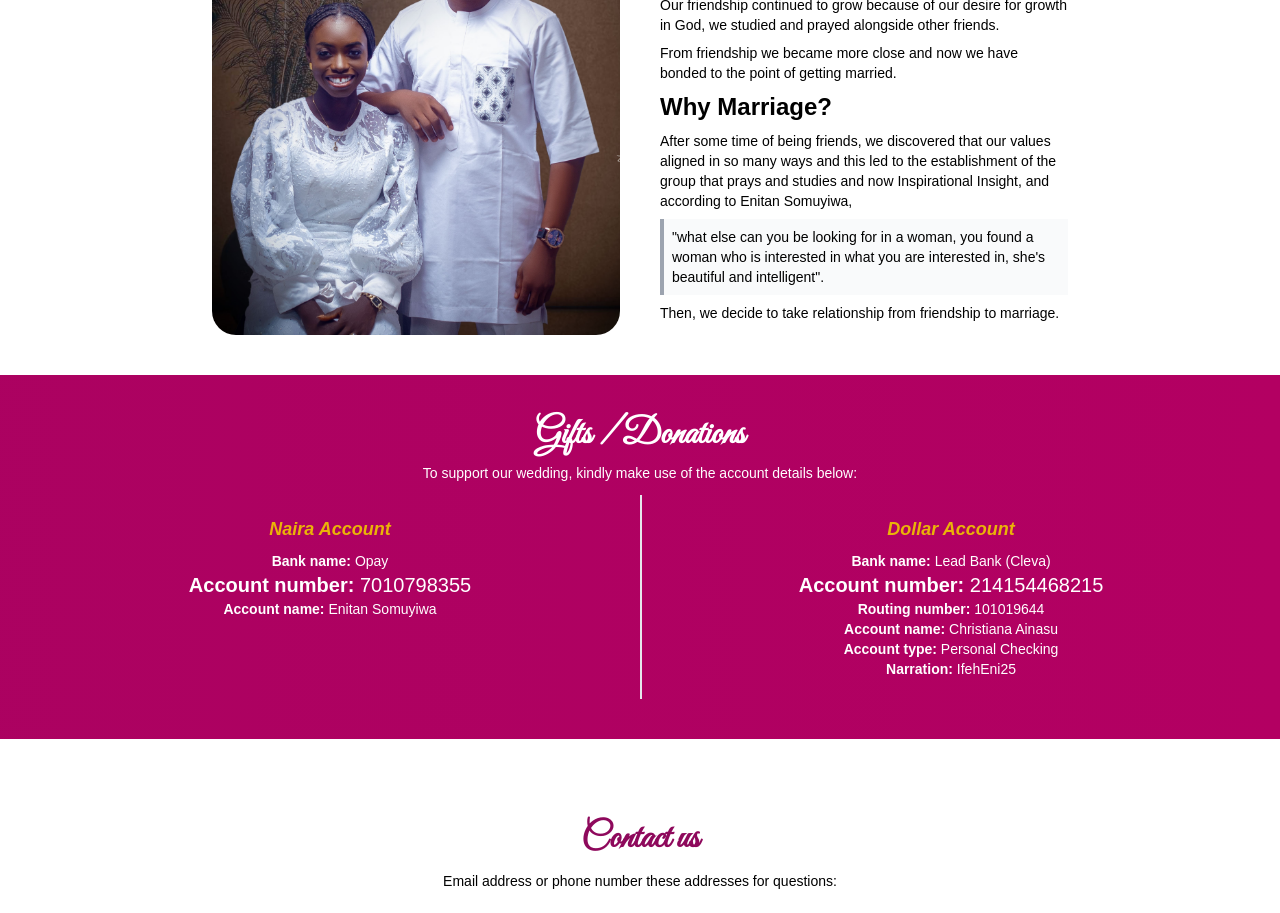
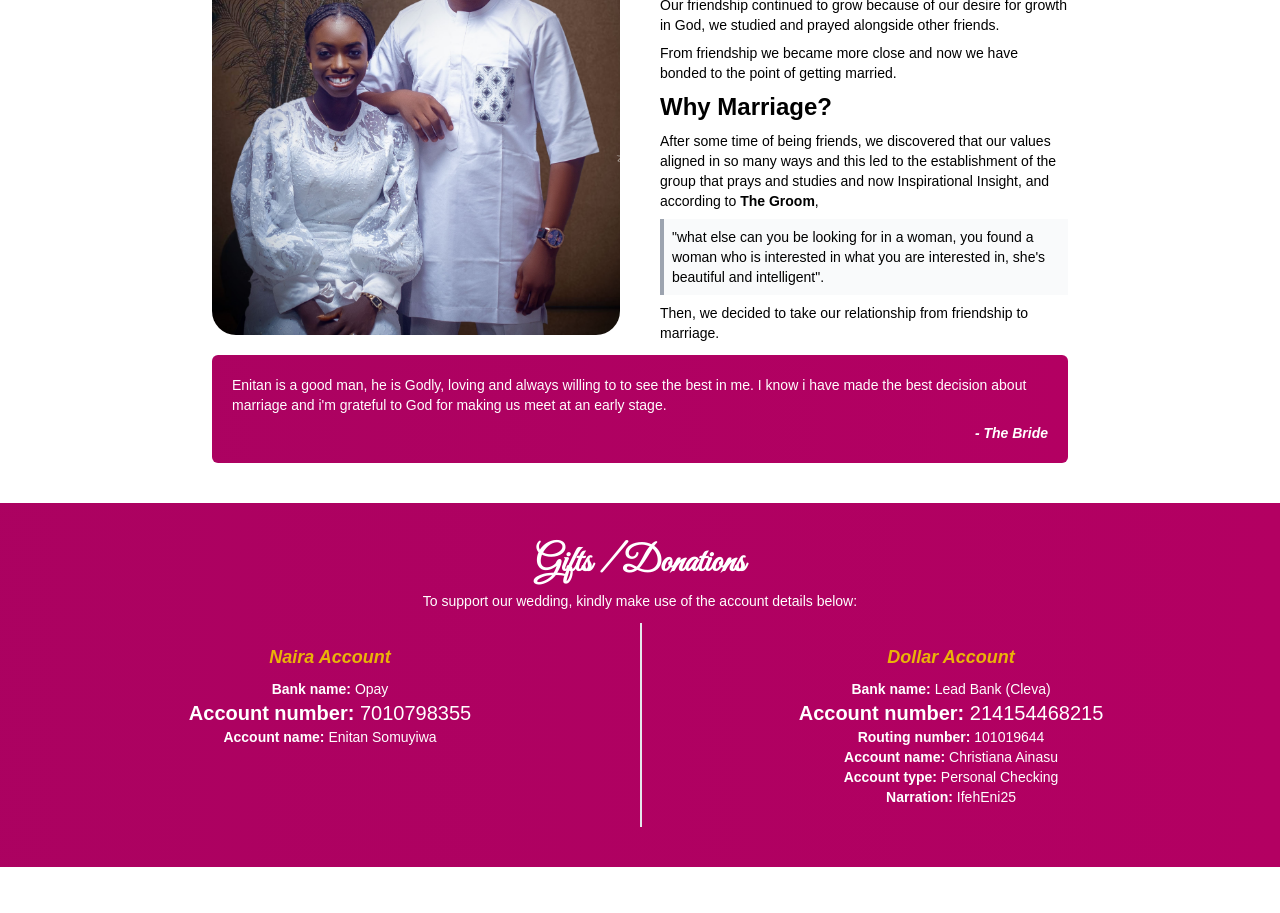
Before and after one commit to SAM-BAMKOLE/IfeEni25, a Vue app: page / in a window 1280 px wide. Shown: the part 3520-4433 px from the top of the page. Built offline with nearby package versions, Linux system fonts and the light colour scheme.

Commit message:
Added Bride's comment

```diff
--- a/src/components/StorySectionComponent.vue
+++ b/src/components/StorySectionComponent.vue
@@ -30,13 +30,19 @@ import shoot from "/photoshoot-2.jpg";
                 <p>
                     After some time of being friends, we discovered that our values aligned in so
                     many ways and this led to the establishment of the group that prays and studies
-                    and now Inspirational Insight, and according to Enitan Somuyiwa,
+                    and now Inspirational Insight, and according to <b>The Groom</b>,
                     <span class="block bg-gray-50 border-l-4 border-l-gray-400 py-2 px-2 my-2"
                         >"what else can you be looking for in a woman, you found a woman who is
                         interested in what you are interested in, she's beautiful and intelligent". </span
-                    >Then, we decide to take relationship from friendship to marriage.
+                    >Then, we decided to take our relationship from friendship to marriage.
                 </p>
             </div>
         </div>
+        <p class="mt-3 rounded-md p-5 gradient">
+            Enitan is a good man, he is Godly, loving and always willing to to see the best in me. I
+            know i have made the best decision about marriage and i'm grateful to God for making us
+            meet at an early stage.
+            <span class="text-right italic block mt-2 font-semibold">- The Bride</span>
+        </p>
     </section>
 </template>
```
